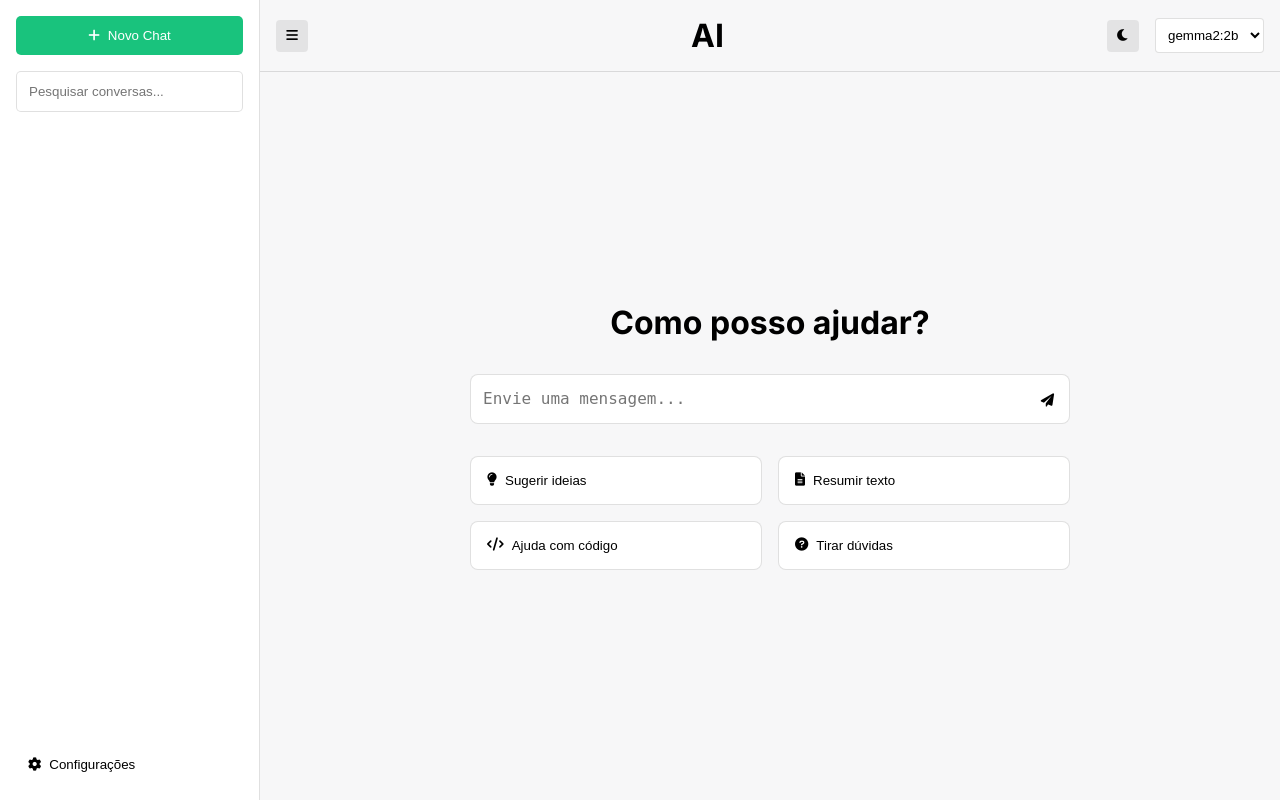
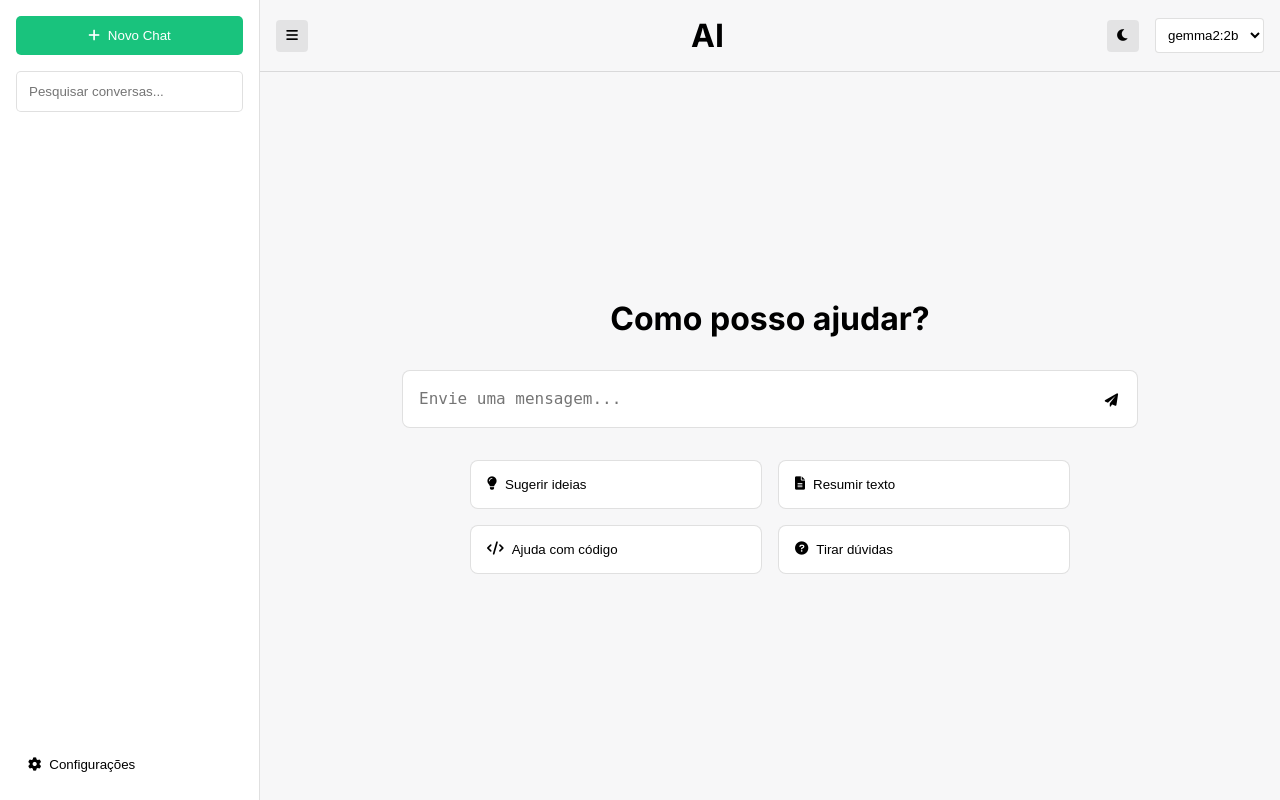
Before and after one commit to guilherme-duarte-ferreira/fala-virtual, a Flask app: page / in a window 1280 px wide. Run offline with Flask 3, Linux system fonts and the light colour scheme.

Commit message:
Fix button functionality and layout
- Adjust the Stop button to overlay the Send button during AI response generation.
- Modify the New Chat button to return to the initial screen without creating a new history item.
- Increase the width and height of the input text area for better usability.
[skip gpt_engineer]

```diff
--- a/static/css/styles.css
+++ b/static/css/styles.css
@@ -257,22 +257,22 @@ body {
     display: flex;
     gap: 1rem;
     width: 100%;
-    max-width: 600px;
+    max-width: 800px;  /* Aumentado de 600px para 800px */
     margin-bottom: 2rem;
     position: relative;
 }
 
 .input-box textarea {
     width: 100%;
-    padding: 0.75rem;
-    padding-right: 2.5rem;
+    padding: 1rem;  /* Aumentado de 0.75rem para 1rem */
+    padding-right: 3.5rem;  /* Aumentado para dar mais espaço ao botão */
     border: 1px solid var(--border-color);
     border-radius: 0.5rem;
     background-color: var(--input-bg);
     color: var(--text-primary);
     font-size: 1rem;
     resize: none;
-    min-height: 44px;
+    min-height: 56px;  /* Aumentado de 44px para 56px */
     max-height: 200px;
     line-height: 1.5;
     scrollbar-width: none;
@@ -283,10 +283,11 @@ body {
     display: none;
 }
 
-.input-box .send-btn {
+.input-box .send-btn,
+.input-box .stop-btn {
     position: absolute;
-    right: 0.5rem;
-    bottom: 0.5rem;
+    right: 0.75rem;
+    bottom: 0.75rem;
     background: transparent;
     border: none;
     color: var(--text-primary);
@@ -294,9 +295,13 @@ body {
     padding: 0.5rem;
     border-radius: 4px;
     transition: all 0.2s;
+    display: flex;
+    align-items: center;
+    justify-content: center;
 }
 
-.input-box .send-btn:hover {
+.input-box .send-btn:hover,
+.input-box .stop-btn:hover {
     background-color: var(--action-hover);
 }
 
--- a/static/js/chat/chatActions.js
+++ b/static/js/chat/chatActions.js
@@ -14,7 +14,7 @@ export async function enviarMensagem(mensagem, input, chatContainer, sendBtn, st
     let accumulatedMessage = '';
 
     sendBtn.style.display = 'none';
-    stopBtn.style.display = 'inline';
+    stopBtn.style.display = 'flex';
 
     abortController = new AbortController();
 
@@ -68,16 +68,20 @@ export async function enviarMensagem(mensagem, input, chatContainer, sendBtn, st
     } catch (erro) {
         if (erro.name === 'AbortError') {
             console.log('Geração de resposta interrompida pelo usuário');
-            adicionarMensagem(chatContainer, accumulatedMessage, 'assistant');
-            adicionarMensagemAoHistorico(accumulatedMessage, 'assistant');
+            loadingDiv.remove();
+            if (accumulatedMessage) {
+                adicionarMensagem(chatContainer, accumulatedMessage, 'assistant');
+                adicionarMensagemAoHistorico(accumulatedMessage, 'assistant');
+            }
         } else {
             console.error('Erro:', erro);
+            loadingDiv.remove();
             const mensagemErro = 'Erro ao conectar com o servidor. Por favor, tente novamente.';
             adicionarMensagem(chatContainer, mensagemErro, 'assistant');
             adicionarMensagemAoHistorico(mensagemErro, 'assistant');
         }
     } finally {
-        sendBtn.style.display = 'inline';
+        sendBtn.style.display = 'flex';
         stopBtn.style.display = 'none';
         abortController = null;
     }
--- a/static/js/main.js
+++ b/static/js/main.js
@@ -30,7 +30,7 @@ document.addEventListener('DOMContentLoaded', () => {
 
     // Configurar botão de nova conversa
     newChatBtn?.addEventListener('click', () => {
-        criarNovaConversa();
+        window.conversaAtual = null;
         mostrarTelaInicial(
             document.querySelector('.welcome-screen'),
             chatContainer,
@@ -54,6 +54,7 @@ document.addEventListener('DOMContentLoaded', () => {
             };
             window.conversas.unshift(novaConversa);
             window.conversaAtual = novaConversa;
+            atualizarListaConversas();
         }
 
         iniciarChat(
@@ -79,6 +80,11 @@ document.addEventListener('DOMContentLoaded', () => {
         await enviarMensagem(message, chatInput, chatContainer, sendBtn, stopBtn);
     });
 
+    // Configurar botão de parar resposta
+    stopBtn?.addEventListener('click', () => {
+        interromperResposta();
+    });
+
     // Inicializar lista de conversas
     atualizarListaConversas();
 });
```
